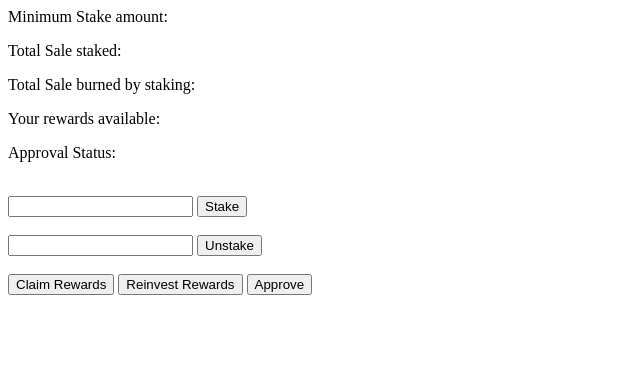
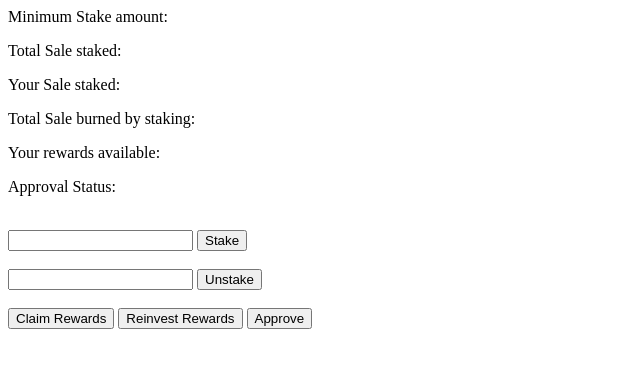
Before and after one commit to realsalegovernor/test123, a plain HTML site: page index.html in a window 1280 px wide. Shown: the whole page, without its empty margins (0-640 px from the left). Drawn offline with nearby package versions, Linux system fonts and the light colour scheme.

Commit message:
Update index.html

```diff
--- a/index.html
+++ b/index.html
@@ -6,6 +6,7 @@
     <body>
         <p>Minimum Stake amount: </p><div id="minStakeAmount"></div>
         <p>Total Sale staked: </p><div id="totalSaleStaked"></div>
+        <p>Your Sale staked: </p><div id="mySaleStaked"></div>
         <p>Total Sale burned by staking: </p><div id="totalSaleBurned"></div>
         <p>Your rewards available: </p><div id="availableRewards"></div>
         <p>Approval Status: </p><div id="approvalRequired"></div>
```
